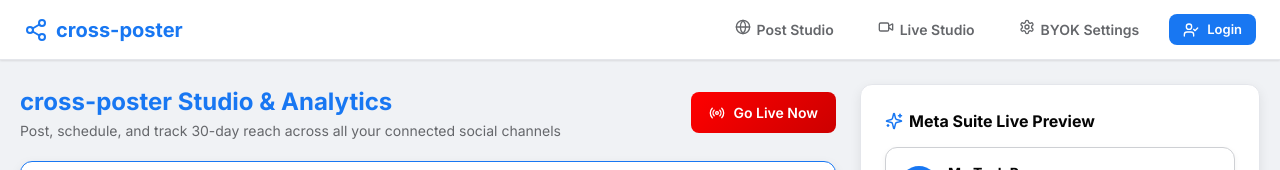
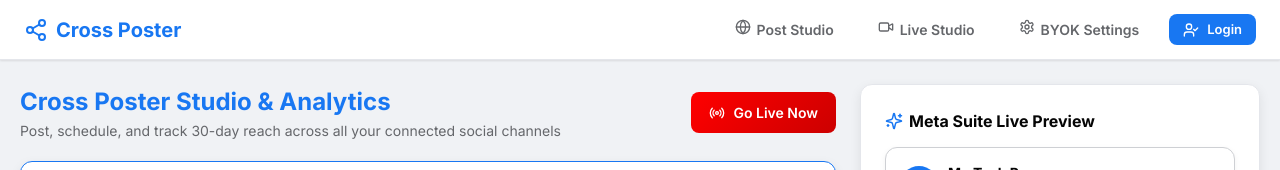
Before and after one commit to kamru1i/cross-poster, a Next.js app: page / in a window 1280 px wide. Shown: the top 170 px of the page. Built offline with nearby package versions, Linux system fonts and the light colour scheme.

Commit message:
chore: update UI brand display name to Cross Poster

```diff
--- a/app/layout.tsx
+++ b/app/layout.tsx
@@ -4,7 +4,7 @@
 import { Globe, Video, Settings, UserCheck, Share2 } from 'lucide-react';
 
 export const metadata = {
-  title: 'cross-poster | Social Cross-Posting & Live Streamer',
+  title: 'Cross Poster | Social Cross-Posting & Live Streamer',
   description: 'Self-Hosted Multi-Tenant Cross-Posting & Multi-Platform Live Streaming System',
 };
 
@@ -19,7 +19,7 @@
         <nav className="navbar">
           <Link href="/" className="brand-title">
             <Share2 size={24} color="#1877F2" />
-            <span>cross-poster</span>
+            <span>Cross Poster</span>
           </Link>
           <div className="nav-links">
             <Link href="/" className="nav-item">
--- a/app/live/page.tsx
+++ b/app/live/page.tsx
@@ -41,7 +41,7 @@
           <div style={{ display: 'flex', alignItems: 'center', gap: 10 }}>
             <Radio size={28} color="#FF0000" />
             <div>
-              <h1 style={{ fontSize: 22, fontWeight: 700, color: '#1877F2' }}>cross-poster Live Streaming Studio</h1>
+              <h1 style={{ fontSize: 22, fontWeight: 700, color: '#1877F2' }}>Cross Poster Live Streaming Studio</h1>
               <p style={{ color: '#65676B', fontSize: 14 }}>Broadcast your live stream simultaneously across selected platforms</p>
             </div>
           </div>
--- a/app/login/page.tsx
+++ b/app/login/page.tsx
@@ -20,7 +20,7 @@
       <div className="card" style={{ textAlign: 'center' }}>
         <div style={{ marginBottom: 20 }}>
           <h1 style={{ fontSize: 24, fontWeight: 700, color: '#1877F2' }}>
-            {isRegister ? 'Join cross-poster' : 'Welcome to cross-poster'}
+            {isRegister ? 'Join Cross Poster' : 'Welcome to Cross Poster'}
           </h1>
           <p style={{ color: '#65676B', fontSize: 14 }}>
             Sign in to manage your cross-posting & live streaming
--- a/app/page.tsx
+++ b/app/page.tsx
@@ -191,7 +191,7 @@
         {/* Header Title */}
         <div style={{ display: 'flex', alignItems: 'center', justifyContent: 'space-between' }}>
           <div>
-            <h1 style={{ fontSize: 24, fontWeight: 700, color: '#1877F2' }}>cross-poster Studio & Analytics</h1>
+            <h1 style={{ fontSize: 24, fontWeight: 700, color: '#1877F2' }}>Cross Poster Studio & Analytics</h1>
             <p style={{ color: '#65676B', fontSize: 14 }}>Post, schedule, and track 30-day reach across all your connected social channels</p>
           </div>
           <a href="/live" className="btn btn-live">
--- a/app/settings/page.tsx
+++ b/app/settings/page.tsx
@@ -25,7 +25,7 @@
         <div style={{ display: 'flex', alignItems: 'center', gap: 10, marginBottom: 20 }}>
           <Key size={24} color="#1877F2" />
           <div>
-            <h1 style={{ fontSize: 22, fontWeight: 700, color: '#1877F2' }}>cross-poster BYOK Settings</h1>
+            <h1 style={{ fontSize: 22, fontWeight: 700, color: '#1877F2' }}>Cross Poster BYOK Settings</h1>
             <p style={{ color: '#65676B', fontSize: 14 }}>
               Enter your own official platform API credentials to ensure unlimited free API quota without rate limits.
             </p>
```
